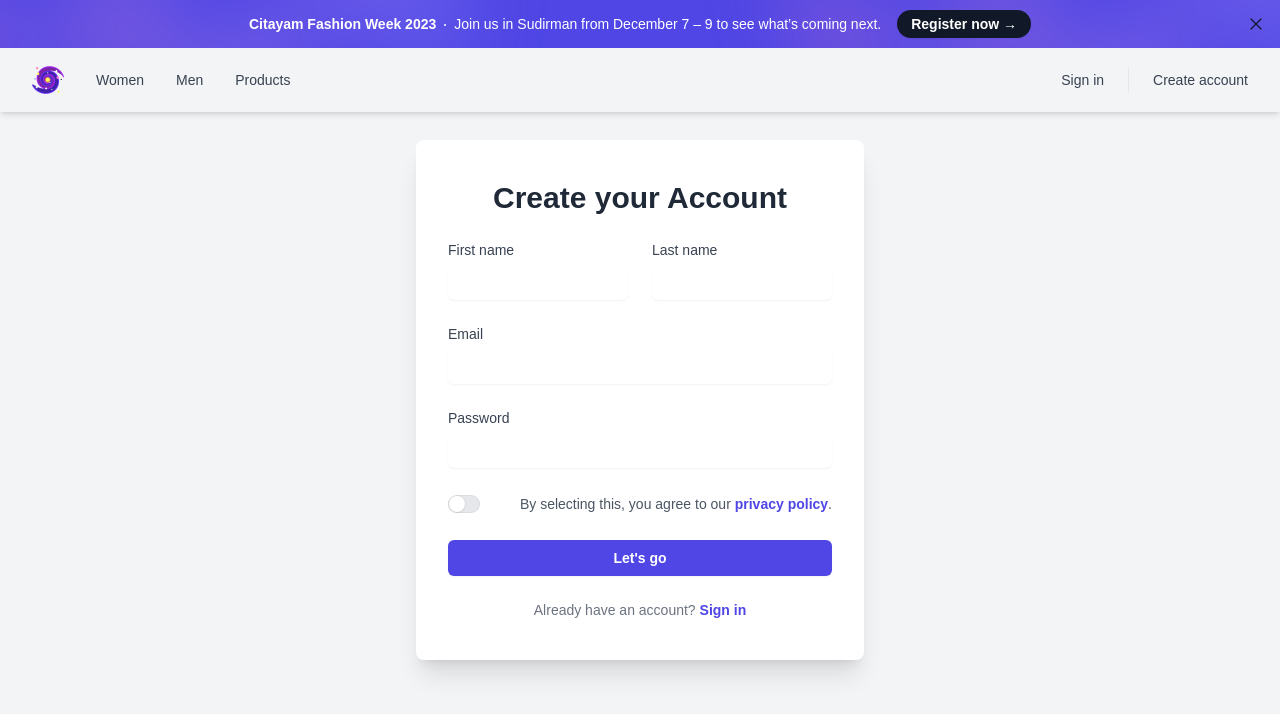
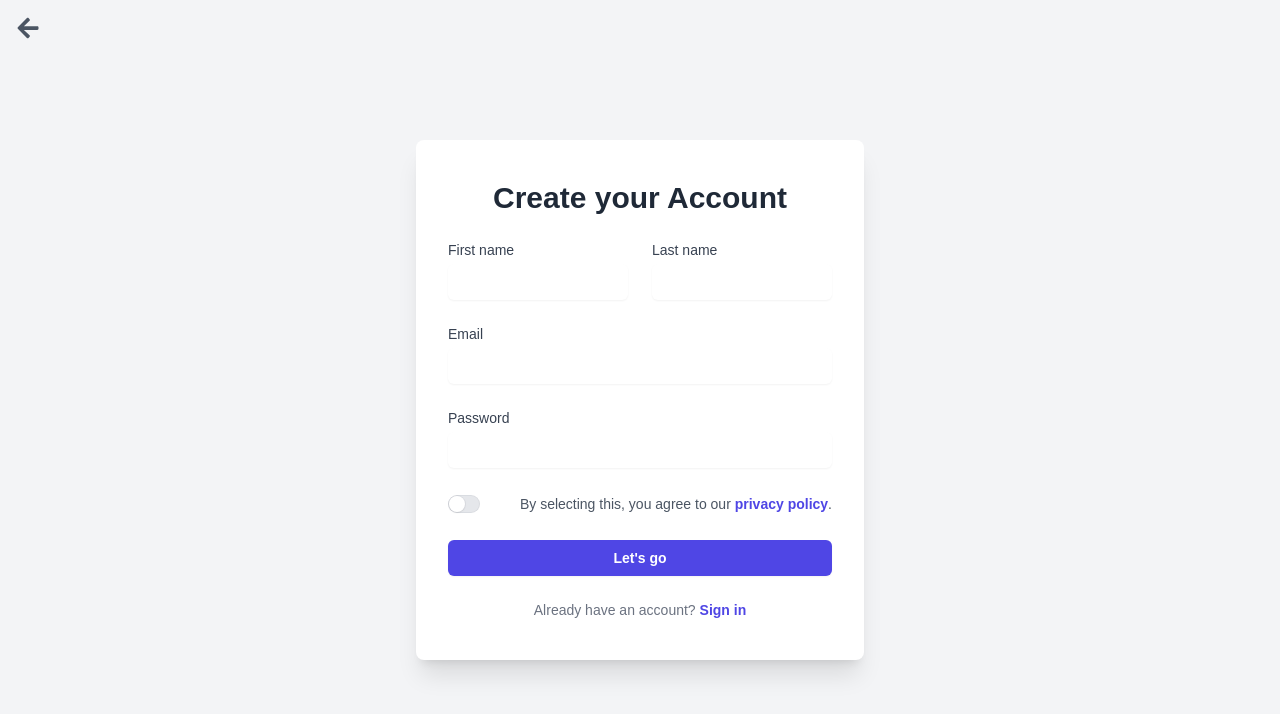
Before and after one commit to bagashanantoputra/e-commerce-dev, a React (Create React App) app in the folder frontend/: page /create-account in a window 1280 px wide. Shown: the top 714 px of the page. Built offline with nearby package versions, Linux system fonts and the light colour scheme.

Commit message:
enhance login and create account

```diff
--- a/frontend/package.json
+++ b/frontend/package.json
@@ -20,6 +20,7 @@
     "react": "^18.2.0",
     "react-alice-carousel": "^2.7.1",
     "react-dom": "^18.2.0",
+    "react-icons": "^5.3.0",
     "react-query": "^3.39.3",
     "react-scripts": "5.0.1",
     "sweetalert2": "^11.12.0",
--- a/frontend/src/customer/components/CreateAccount/CreateAccount.jsx
+++ b/frontend/src/customer/components/CreateAccount/CreateAccount.jsx
@@ -4,6 +4,7 @@ import { Link } from 'react-router-dom';
 import { Switch } from '@headlessui/react';
 import { useMutation } from 'react-query';
 import { API } from '../../../config/api';
+import { FaArrowLeft } from 'react-icons/fa';
 import Swal from 'sweetalert2';
 
 function classNames(...classes) {
@@ -79,7 +80,7 @@ export default function CreateAccount() {
         role: 'user',
       });
 
-      navigate('/');
+      navigate('/signin');
     } catch (error) {
       Swal.fire({
         position: 'center',
@@ -92,7 +93,11 @@ export default function CreateAccount() {
   });
 
   return (
-    <div className="flex items-center justify-center min-h-screen bg-gray-100">
+    <div className="flex items-center justify-center min-h-screen bg-gray-100 relative">
+      <Link to="/" className="absolute top-4 left-4 text-gray-600 hover:text-gray-800">
+        <FaArrowLeft className="h-6 w-6" />
+      </Link>
+
       <div className="relative bg-white shadow-xl rounded-lg w-full max-w-md px-8 py-10">
         <div
           className="absolute inset-x-0 top-[-10rem] -z-10 transform-gpu overflow-hidden blur-3xl sm:top-[-20rem]"
@@ -106,6 +111,7 @@ export default function CreateAccount() {
             }}
           />
         </div>
+
         <h2 className="text-3xl font-bold mb-6 text-center text-gray-800">Create your Account</h2>
         <form className="space-y-6" onSubmit={handleSubmit}>
           <div className="grid grid-cols-1 gap-x-6 gap-y-4 sm:grid-cols-2">
--- a/frontend/src/customer/pages/CreateAccountPage/CreateAccountPage.jsx
+++ b/frontend/src/customer/pages/CreateAccountPage/CreateAccountPage.jsx
@@ -1,11 +1,11 @@
 import React from 'react'
-import Navigation from '../../components/Navigation/Navigation'
+// import Navigation from '../../components/Navigation/Navigation'
 import CreateAccount from '../../components/CreateAccount/CreateAccount'
 
 const CreateAccountPage = () => {
     return (
         <div>
-            <Navigation/>
+            {/* <Navigation/> */}
             <CreateAccount/>
         </div>
     )
--- a/frontend/src/customer/pages/SignInPage/SignInPage.jsx
+++ b/frontend/src/customer/pages/SignInPage/SignInPage.jsx
@@ -1,11 +1,11 @@
 import React from 'react'
-import Navigation from '../../components/Navigation/Navigation'
+// import Navigation from '../../components/Navigation/Navigation'
 import SignIn from '../../components/SignIn/SignIn'
 
 const SignInPage = () => {
     return (
         <div>
-            <Navigation/>
+            {/* <Navigation/> */}
             <SignIn/>
         </div>
     )
```
Also changed, not shown: 1 other file (tests, documents, lock files or other folders). Lines whose indentation alone changed are shown as unchanged.
